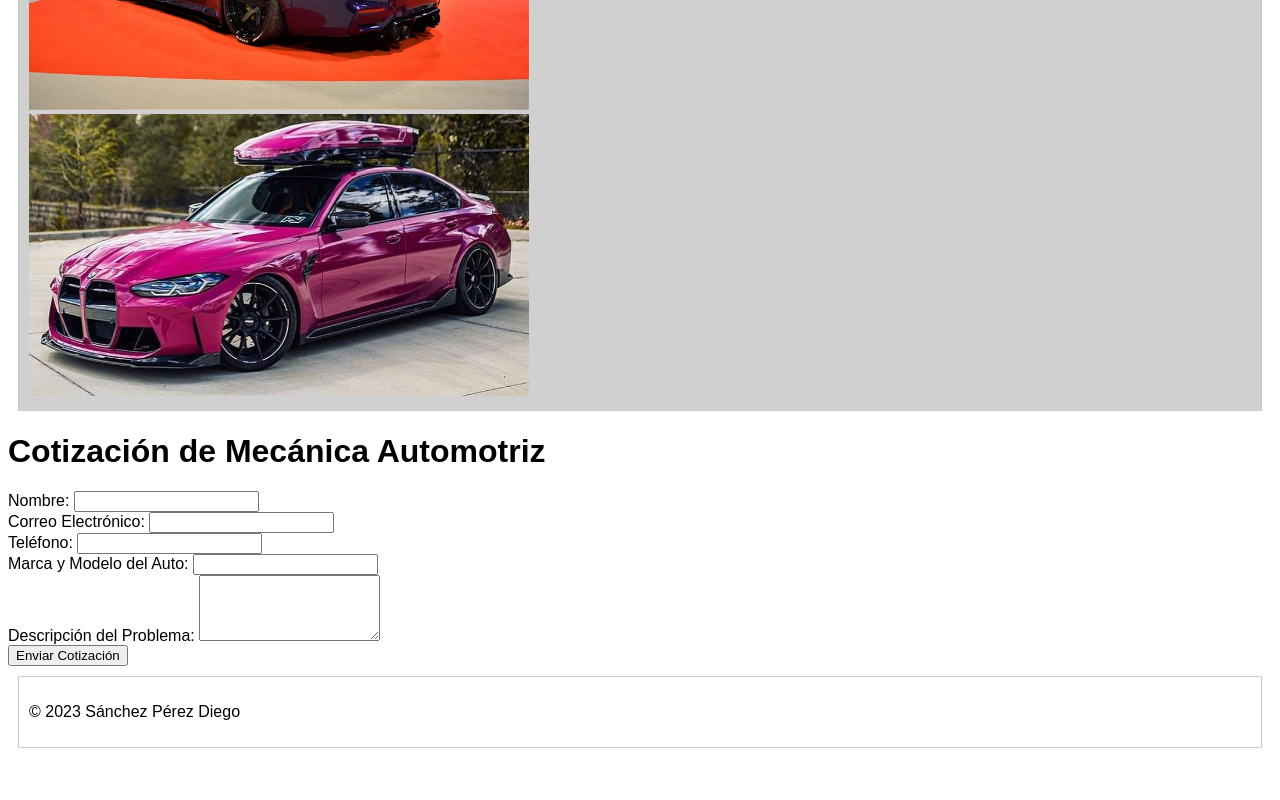
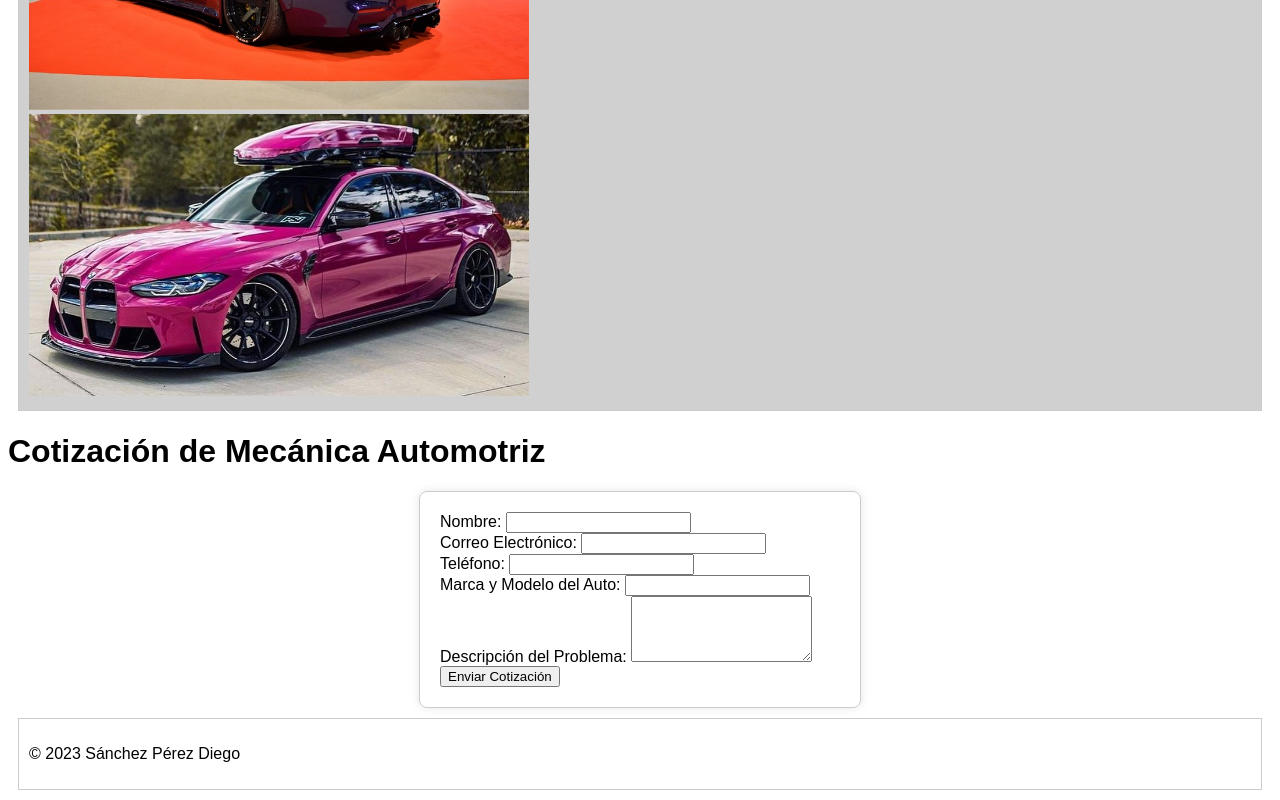
Before and after one commit to diegomost/diegomost.github.io, a plain HTML site: page index.html in a window 1280 px wide. Shown: the part 1109-1909 px from the top of the page. Before the commit the page ends 1867 px from the top, so only its background shows below. Drawn offline with Linux system fonts and the light colour scheme.

Commit message:
Update styles.css

```diff
--- a/styles.css
+++ b/styles.css
@@ -36,3 +36,12 @@ nav li {
 nav a {
     text-decoration: none;
 }
+
+form {
+            max-width: 400px;
+            margin: 0 auto;
+            padding: 20px;
+            border: 1px solid #ccc;
+            border-radius: 8px;
+            box-shadow: 0 0 10px rgba(0, 0, 0, 0.1);
+}
```
